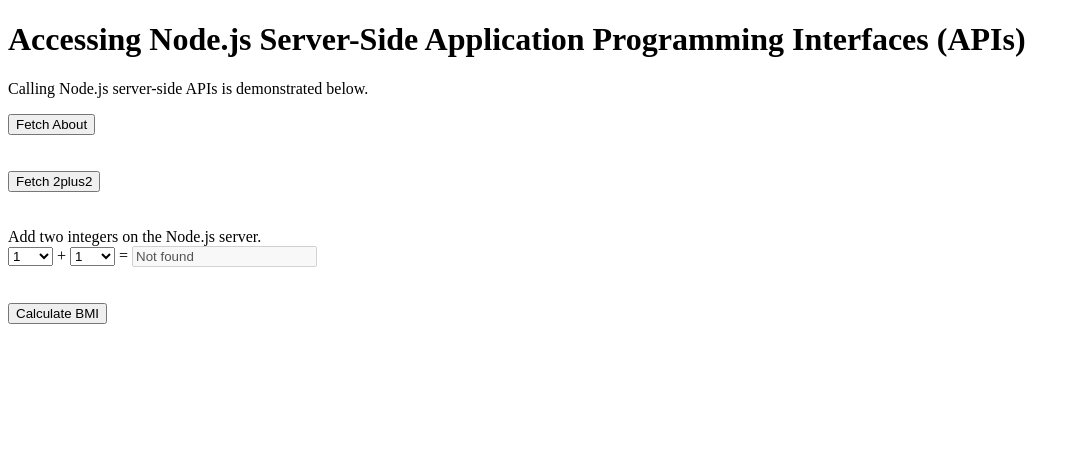
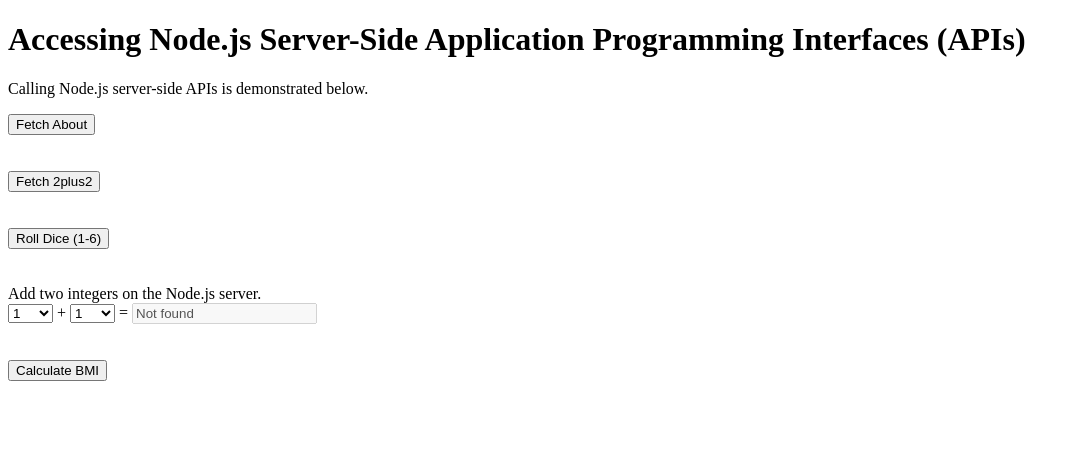
Before and after one commit to SadriOzgul/amerna-server, a website: page static/fetching-from-server.html in a window 1280 px wide. Shown: the whole page, without its empty margins (0-1080 px from the left). Drawn offline with Linux system fonts and the light colour scheme; no server answers.

Commit message:
updatw files

```diff
--- a/static/fetching-from-server.html
+++ b/static/fetching-from-server.html
@@ -15,6 +15,11 @@
 <button type="button" onclick="fetch2Plus2()">Fetch 2plus2</button>
 <div id="fetch-2plus2-result"></div>
 <br><br>
+
+<button onclick="fetchDice()">Roll Dice (1-6)</button>
+		<div id="dice-result"></div>
+		<br><br>
+
 
 Add two integers on the Node.js server.<br />
 <select onchange="addTwoIntegers()" id="x-value">
@@ -56,6 +61,15 @@ Add two integers on the Node.js server.<br />
 		document.getElementById("fetch-2plus2-result").innerHTML = responseText + " ("+fetch2plus2Counter+")"
 	}
 
+	// ADD THIS FUNCTION (Dice Roller)
+	async function fetchDice() {
+		const response = await fetch("/roll-dice");
+		const diceValue = await response.text();
+		document.getElementById("dice-result").innerHTML =
+			"Dice rolled: " + diceValue;
+	}
+
+
 	async function addTwoIntegers() {
 		const x = document.getElementById("x-value").value
 		const y = document.getElementById("y-value").value
```
